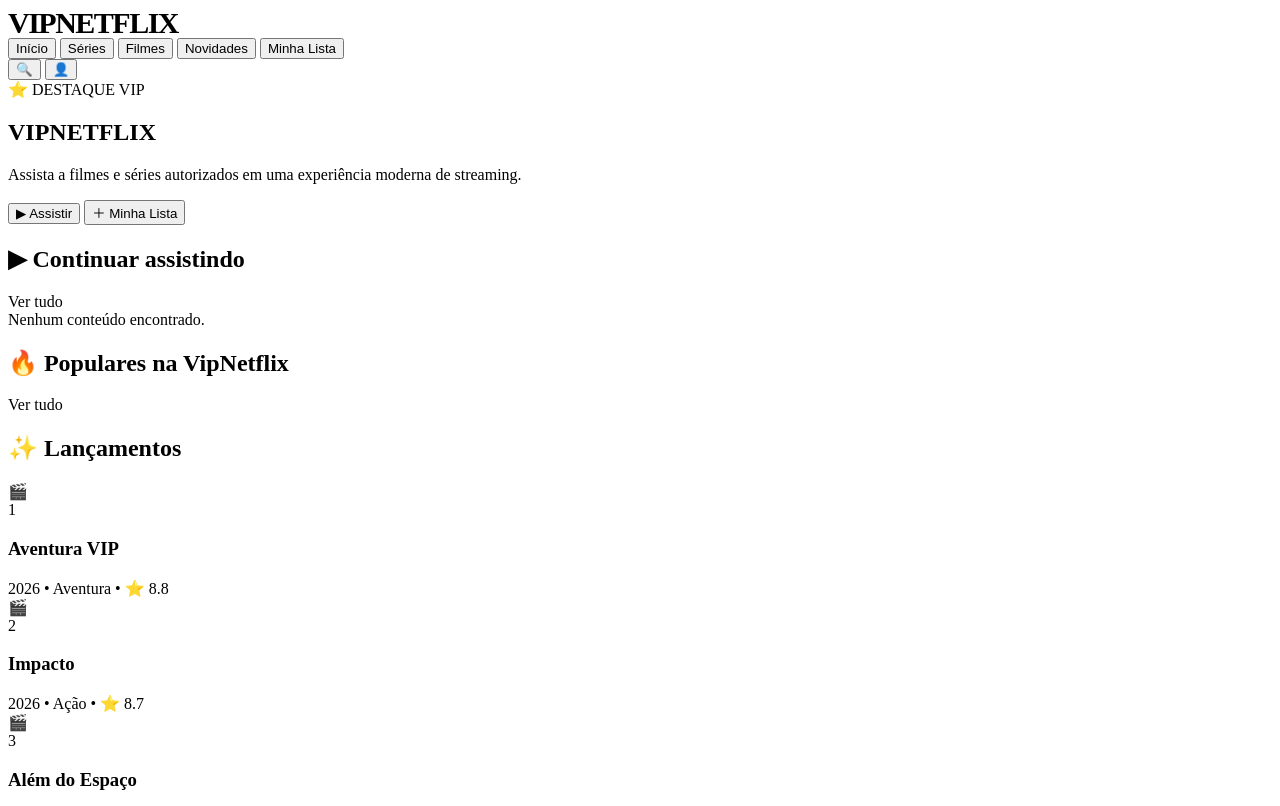
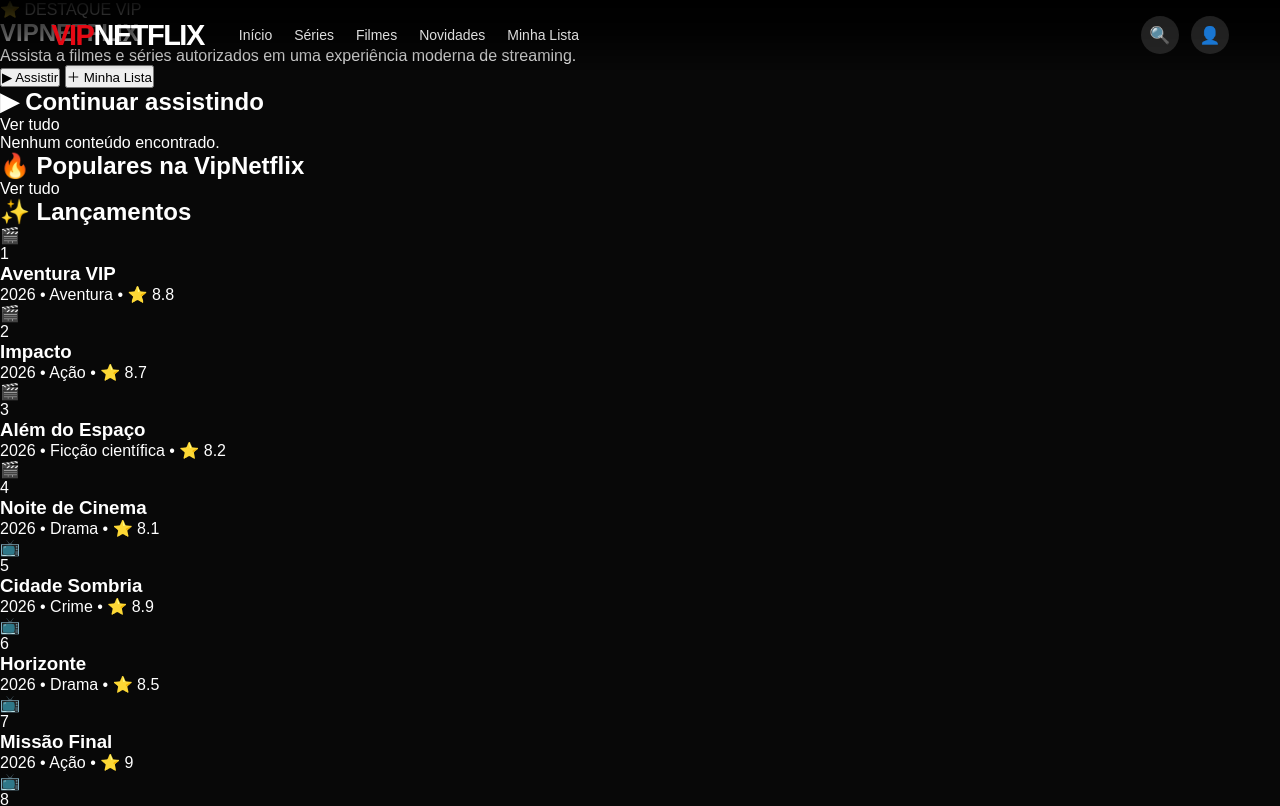
Before and after one commit to Chaba-bit/-VipNetflix-, a plain HTML site: page index.html in a window 1280 px wide. Shown: the top 806 px of the page. Drawn offline with Linux system fonts and the light colour scheme.

Commit message:
Update style.css

```diff
--- a/style.css
+++ b/style.css
@@ -1,47 +1,124 @@
-/* =====================================================
-   LOGOTIPO VIPNETFLIX
-===================================================== */
+/* =========================================================
+   VIPNETFLIX — STYLE.CSS
+   ========================================================= */
+
+* {
+  margin: 0;
+  padding: 0;
+  box-sizing: border-box;
+}
+
+:root {
+  --bg: #080808;
+  --bg2: #111111;
+  --card: #181818;
+  --red: #e50914;
+  --red-dark: #b20710;
+  --white: #ffffff;
+  --gray: #b3b3b3;
+  --border: #292929;
+}
+
+html {
+  scroll-behavior: smooth;
+}
+
+body {
+  background: var(--bg);
+  color: var(--white);
+  font-family: Arial, Helvetica, sans-serif;
+  min-height: 100vh;
+  overflow-x: hidden;
+}
+
+/* =========================================================
+   HEADER
+   ========================================================= */
+
+.header {
+  position: fixed;
+  top: 0;
+  left: 0;
+  right: 0;
+  height: 70px;
+  z-index: 1000;
+
+  display: flex;
+  align-items: center;
+  gap: 35px;
+
+  padding: 0 4%;
+
+  background: linear-gradient(
+    to bottom,
+    rgba(0,0,0,0.95),
+    rgba(0,0,0,0.65),
+    transparent
+  );
+}
+
+/* LOGO */
 
 .logo {
-  font-size: 30px;
+  color: var(--red);
+  font-size: 29px;
   font-weight: 900;
   letter-spacing: -1.5px;
-  line-height: 1;
   white-space: nowrap;
 }
 
 .logo span {
-  font-weight: 900;
+  color: var(--white);
 }
 
-/* Logo no cabeçalho */
-.header .logo {
-  font-size: 30px;
+/* MENU */
+
+.header nav {
+  display: flex;
+  align-items: center;
+  gap: 22px;
 }
 
-/* Logo na tela de login */
-.auth-logo {
-  font-size: 34px;
+.header nav button {
+  border: none;
+  background: none;
+  color: #ddd;
+  font-size: 14px;
+  cursor: pointer;
+  padding: 8px 0;
 }
 
-/* Logo na tela de seleção de perfil */
-.profile-container .logo {
-  font-size: 34px;
+.header nav button:hover {
+  color: var(--white);
 }
 
-/* Ajuste para celulares */
-@media (max-width: 600px) {
-  .logo {
-    font-size: 25px;
-    letter-spacing: -1px;
-  }
+.header-right {
+  margin-left: auto;
+  display: flex;
+  gap: 12px;
+}
 
-  .header .logo {
-    font-size: 24px;
-  }
+.header-right button {
+  width: 38px;
+  height: 38px;
 
-  .auth-logo,
-  .profile-container .logo {
-    font-size: 30px;
-  }
+  border: none;
+  border-radius: 50%;
+
+  background: rgba(255,255,255,0.12);
+  color: white;
+
+  cursor: pointer;
+  font-size: 17px;
 }
+
+.header-right button:hover {
+  background: rgba(255,255,255,0.25);
+}
+
+
+/* =========================================================
+   PÁGINAS
+   ========================================================= */
+
+main {
```
